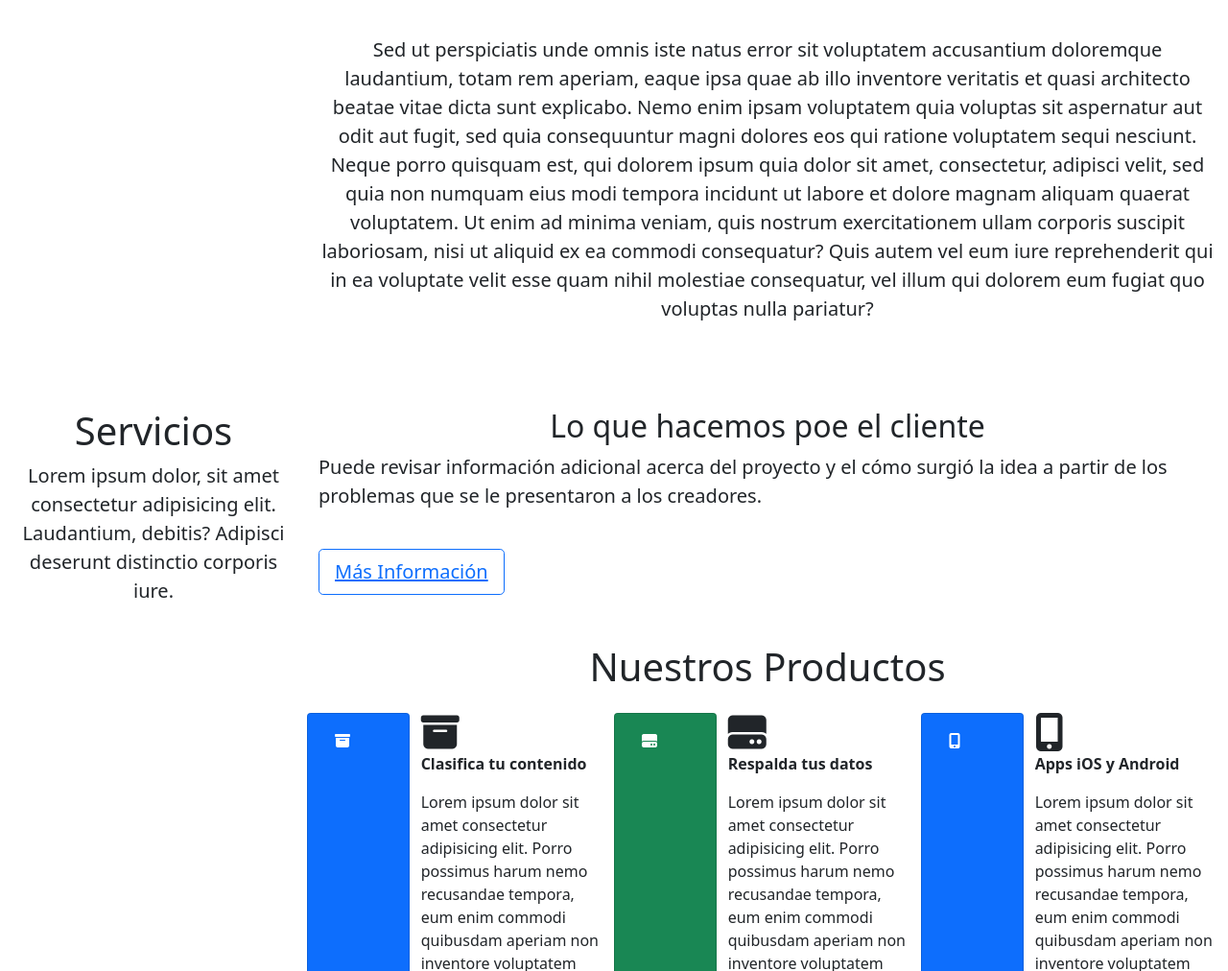
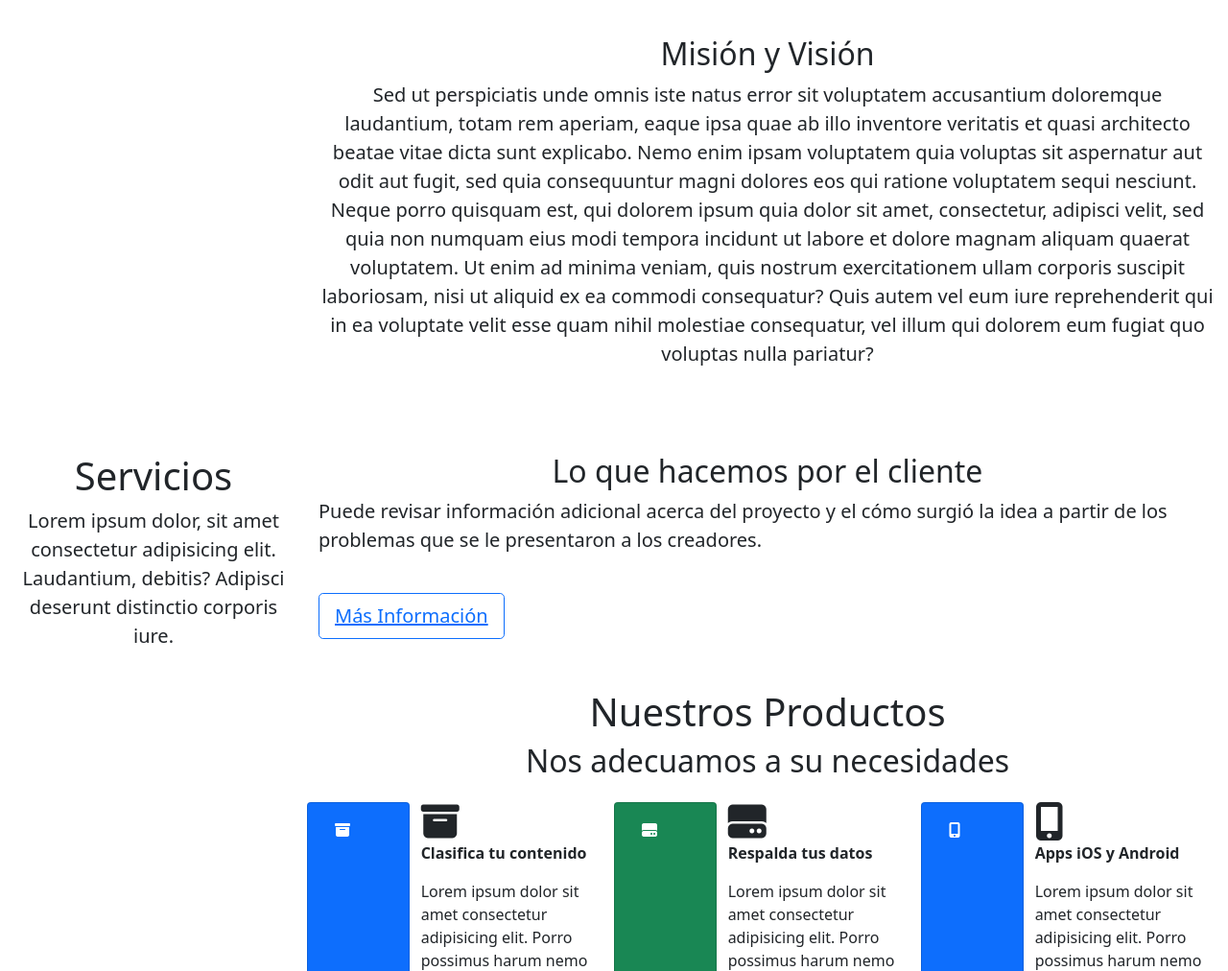
Before and after one commit to jlmansilla/cdd, a plain HTML site: page index.html in a window 1280 px wide. Shown: the part 375-1387 px from the top of the page at 96% size. Drawn offline with Linux system fonts and the light colour scheme.

Commit message:
agrega subtitulos

```diff
--- a/index.html
+++ b/index.html
@@ -67,6 +67,7 @@
                         <h1 class="display-4"><strong>La Empresa</strong></h1>
                         <p class="lead">Lorem ipsum dolor sit amet, consectetur adipiscing elit, sed do eiusmod tempor incididunt ut labore et dolore magna aliqua. Ut enim ad minim veniam, quis nostrud exercitation ullamco laboris nisi ut aliquip ex ea commodo consequat. Duis aute irure dolor in reprehenderit in voluptate velit esse cillum dolore eu fugiat nulla pariatur. Excepteur sint occaecat cupidatat non proident, sunt in culpa qui officia deserunt mollit anim id est laborum</p>
                         <br>
+                        <h2 class="text-center">Misión y Visión</h2>
                         <p class="lead">Sed ut perspiciatis unde omnis iste natus error sit voluptatem accusantium doloremque laudantium, totam rem aperiam, eaque ipsa quae ab illo inventore veritatis et quasi architecto beatae vitae dicta sunt explicabo. Nemo enim ipsam voluptatem quia voluptas sit aspernatur aut odit aut fugit, sed quia consequuntur magni dolores eos qui ratione voluptatem sequi nesciunt. Neque porro quisquam est, qui dolorem ipsum quia dolor sit amet, consectetur, adipisci velit, sed quia non numquam eius modi tempora incidunt ut labore et dolore magnam aliquam quaerat voluptatem. Ut enim ad minima veniam, quis nostrum exercitationem ullam corporis suscipit laboriosam, nisi ut aliquid ex ea commodi consequatur? Quis autem vel eum iure reprehenderit qui in ea voluptate velit esse quam nihil molestiae consequatur, vel illum qui dolorem eum fugiat quo voluptas nulla pariatur?</p>
                     </div>
 
@@ -84,7 +85,7 @@
 
             </div>
             <div class="col-sm-9">
-                <h2 class="text-center">Lo que hacemos poe el cliente</h2>
+                <h2 class="text-center">Lo que hacemos por el cliente</h2>
                 <p class="lead">Puede revisar información adicional acerca del proyecto y el cómo surgió la idea a partir de los problemas que se le presentaron a los creadores.</p>
                 <br>
                 <button class="btn btn-outline-primary btn-lg text-center"><a href="#">Más Información</a></button>
@@ -96,6 +97,7 @@
         <div class="row" id="productos">
             <div class="col-sm-9 offset-sm-3 text-center mb-3">
                 <h1>Nuestros Productos</h1>
+                <h2>Nos adecuamos a su necesidades</h2>
             </div>
             <div class="card bg-primary text-white col-sm-1 offset-sm-3">
                 <div class="card-body"><i class="fas fa-archive"></i></div>
```
